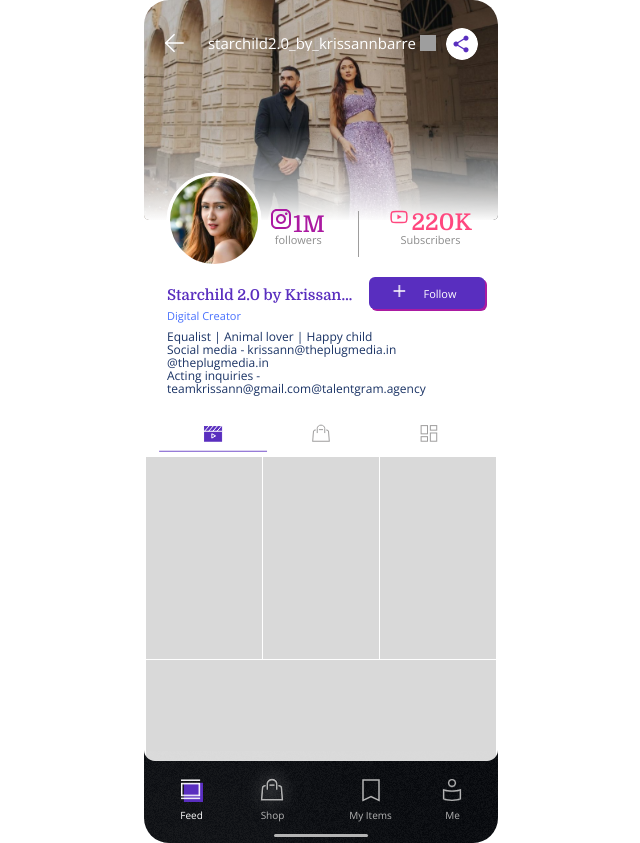
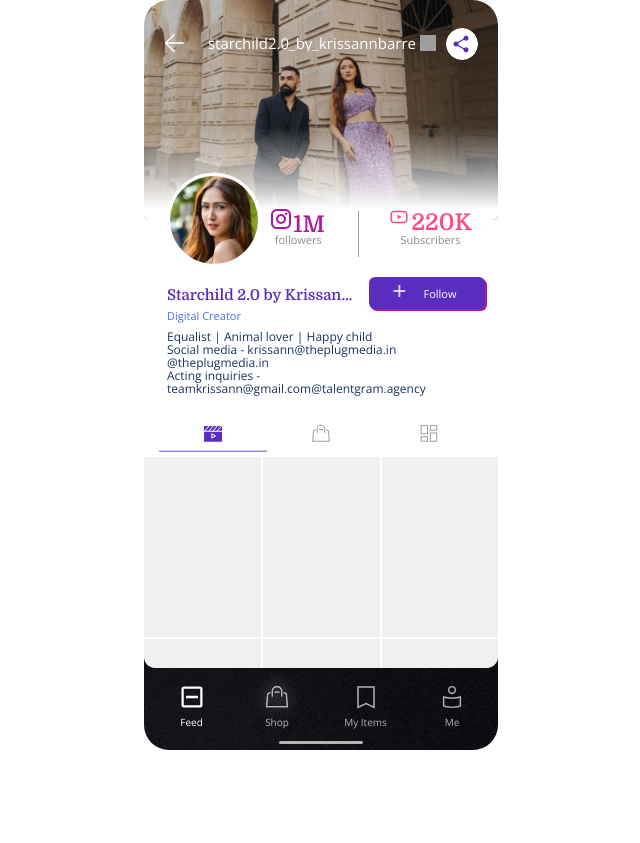
Before and after one commit to AshishAgnihotri96/redesyn, a React (Create React App) app: page / in a window 1280 px wide. Shown: the whole page, without its empty margins (319-959 px from the left). After the commit the page ends 800 px from the top, so only its background shows below. Built offline with nearby package versions, Linux system fonts and the light colour scheme; grey boxes are pictures that could not be loaded.

Commit message:
all changes

```diff
--- a/src/components/BottomNavUserEcosystem.css
+++ b/src/components/BottomNavUserEcosystem.css
@@ -37,37 +37,33 @@
   opacity: 0.5;
   z-index: 2;
 }
-.feed-icon {
-  height: 24px;
-  width: 24px;
-  position: relative;
-  object-fit: cover;
-}
 .profile-button {
   display: flex;
-  flex-direction: row;
-  align-items: flex-start;
-  justify-content: flex-start;
-  padding: 0 var(--padding-11xs) 0 var(--padding-12xs);
+  flex-direction: column;
+  align-items: center;
+  justify-content: center;
+
+  cursor: pointer;
+
+
 }
 .feed {
-  align-self: stretch;
   position: relative;
   line-height: 10px;
   display: inline-block;
   min-width: 27px;
+  margin-top: var(--gap-5xs); /* Add some margin to separate icon and text */
 }
 .navigation {
   width: 52px;
   display: flex;
   flex-direction: column;
-  align-items: flex-start;
-  justify-content: flex-start;
+  align-items: center;
+  justify-content: center;
   padding: 0 var(--padding-xs) 0 var(--padding-smi);
   box-sizing: border-box;
   gap: var(--gap-5xs);
   z-index: 3;
-  color: var(--color-white);
 }
 .shop-icon {
   height: 100%;
@@ -89,39 +85,35 @@
 .shop-label {
   height: 24px;
   display: flex;
-  flex-direction: row;
-  align-items: flex-start;
-  justify-content: flex-start;
-  padding: 0 var(--padding-11xs) 0 var(--padding-12xs);
-  box-sizing: border-box;
+  flex-direction: column;
+  align-items: center;
+  justify-content: center;
 }
 .shop {
-  align-self: stretch;
   position: relative;
   line-height: 10px;
   display: inline-block;
   min-width: 27px;
+  margin-top: var(--gap-5xs); /* Add some margin to separate icon and text */
 }
 .shop-items,
 .shop-parent {
   display: flex;
-  align-items: flex-start;
-  justify-content: flex-start;
+  align-items: center;
+  justify-content: center;
 }
 .shop-parent {
-  flex: 1;
   flex-direction: column;
   padding: 0 var(--padding-smi);
-  gap: var(--gap-5xs);
-  flex-shrink: 0;
 
 }
 .shop-items {
   width: 52px;
-  flex-direction: row;
+  flex-direction: column;
   padding: 0;
   box-sizing: border-box;
   z-index: 2;
+  cursor: pointer;
 }
 .my-items-icon {
   height: 24px;
@@ -130,36 +122,37 @@
 }
 .my-items-wrapper {
   display: flex;
-  flex-direction: row;
-  align-items: flex-start;
-  justify-content: flex-end;
-  padding: 0 var(--padding-xs) 0 var(--padding-smi);
+  flex-direction: column;
+  align-items: center;
+  justify-content: center;
 }
 .my-items {
-  align-self: stretch;
   position: relative;
   line-height: 10px;
   display: inline-block;
   min-width: 49px;
+  margin-top: var(--gap-5xs); /* Add some margin to separate icon and text */
 }
 .shop-items1 {
   width: 52px;
   display: flex;
   flex-direction: column;
-  align-items: flex-end;
-  justify-content: flex-start;
+  align-items: center;
+  justify-content: center;
   padding: 0 var(--padding-11xs) 0 var(--padding-12xs);
   box-sizing: border-box;
-  gap: var(--gap-5xs);
+
   z-index: 2;
+  cursor: pointer;
 }
 .shop-container {
   align-self: stretch;
   display: flex;
   flex-direction: row;
-  align-items: flex-start;
+  align-items: center;
   justify-content: space-between;
-  gap: var(--gap-xl);
+
+
 }
 .home-button {
   height: 3px;
@@ -172,8 +165,8 @@
 .home-button-container,
 .shop-container-parent {
   display: flex;
-  align-items: flex-start;
-  justify-content: flex-start;
+  align-items: center;
+
 }
 .home-button-container {
   align-self: stretch;
@@ -181,9 +174,10 @@
   padding: 0 var(--padding-10xl) 0 var(--padding-9xl);
 }
 .shop-container-parent {
-  width: 151px;
+  width: 141px;
   flex-direction: column;
   gap: var(--gap-sm);
+
 }
 .user-profile-my-profile-icon {
   width: 24px;
@@ -195,22 +189,23 @@
   line-height: 10px;
   display: inline-block;
   min-width: 15px;
+  margin-top: var(--gap-5xs); /* Add some margin to separate icon and text */
 }
 .me-wrapper {
   display: flex;
-  flex-direction: row;
-  align-items: flex-start;
-  justify-content: flex-end;
-  padding: 0 var(--padding-9xs) 0 var(--padding-8xs);
+  flex-direction: column;
+  align-items: center;
+  justify-content: center;
 }
 .navigation1 {
   display: flex;
   flex-direction: column;
-  align-items: flex-end;
-  justify-content: flex-start;
+  align-items: center;
+  justify-content: center;
   padding: 0 var(--padding-sm);
-  gap: var(--gap-5xs);
+
   z-index: 2;
+  cursor: pointer;
 }
 .bottom-nav-user-ecosystem {
   width: 100%;
@@ -234,3 +229,18 @@
   color: var(--color-darkgray-100);
   font-family: var(--font-open-sans);
 }
+
+/* Highlight selected item */
+.selected {
+  color: white;
+}
+
+.selected .icon {
+  color: white;
+}
+
+.selected .shop-icon,
+.selected .my-items-icon,
+.selected .user-profile-my-profile-icon {
+  filter: brightness(0) invert(1);
+}
--- a/src/components/BottomNavUserEcosystem.jsx
+++ b/src/components/BottomNavUserEcosystem.jsx
@@ -1,26 +1,31 @@
 import "./BottomNavUserEcosystem.css";
-import React from "react";
+import React, { useState } from "react";
 import PropTypes from "prop-types";
+import { FaRegMinusSquare } from "react-icons/fa";
+
 const BottomNavUserEcosystem = ({ className = "" }) => {
+  const [selected, setSelected] = useState("Feed");
+
   return (
     <footer className={`bottom-nav-user-ecosystem ${className}`}>
       <img className="subtract-icon" alt="" src="/subtract.svg" />
       <img className="noise-texture" alt="" src="/noise--texture@2x.png" />
       <div className="bottom-nav-user-ecosystem-child" />
       <div className="navigation">
-        <div className="profile-button">
-          <img
-            className="feed-icon"
-            loading="lazy"
-            alt=""
-            src="/feed-icon@2x.png"
-          />
+        <div
+          className={`profile-button ${selected === "Feed" ? "selected" : ""}`}
+          onClick={() => setSelected("Feed")}
+        >
+          <FaRegMinusSquare size={24} className="icon" />
+          <div className="feed">Feed</div>
         </div>
-        <div className="feed">Feed</div>
       </div>
       <div className="shop-container-parent">
         <div className="shop-container">
-          <div className="shop-items">
+          <div
+            className={`shop-items ${selected === "Shop" ? "selected" : ""}`}
+            onClick={() => setSelected("Shop")}
+          >
             <div className="shop-parent">
               <div className="shop-label">
                 <div className="wrapper-shop-icon">
@@ -35,7 +40,12 @@ const BottomNavUserEcosystem = ({ className = "" }) => {
               <div className="shop">Shop</div>
             </div>
           </div>
-          <div className="shop-items1">
+          <div
+            className={`shop-items1 ${
+              selected === "My Items" ? "selected" : ""
+            }`}
+            onClick={() => setSelected("My Items")}
+          >
             <div className="my-items-wrapper">
               <img
                 className="my-items-icon"
@@ -51,7 +61,10 @@ const BottomNavUserEcosystem = ({ className = "" }) => {
           <div className="home-button" />
         </div>
       </div>
-      <div className="navigation1">
+      <div
+        className={`navigation1 ${selected === "Me" ? "selected" : ""}`}
+        onClick={() => setSelected("Me")}
+      >
         <img
           className="user-profile-my-profile-icon"
           loading="lazy"
--- a/src/components/GridContainer.css
+++ b/src/components/GridContainer.css
@@ -1,59 +1,37 @@
-.highlight-items,
-.highlight-items1 {
-  height: 202px;
-  width: 128px;
-  position: absolute;
-  margin: 0 !important;
-  bottom: -19px;
-  background-color: var(--color-gainsboro);
+.outer-container {
+  /* Set the desired height for the scrollable area */
+  overflow-y: auto; /* Enable vertical scrolling */
+
+  width: 100%;
+  height: 220px; /* Set the desired height for the scrollable area */
+  overflow-y: auto;
+
 }
-.highlight-items {
-  left: 0;
+.outer-container::-webkit-scrollbar {
+  width: 0; /* Width of the scrollbar */
+  background: transparent; /* Color of the scrollbar */
 }
-.highlight-items1 {
-  left: calc(50% - 64px);
+
+.outer-container {
+  -ms-overflow-style: none; /* IE and Edge */
+  scrollbar-width: none; /* Firefox */
 }
-.highlight-items2,
-.highlight-items3,
-.highlight-items4,
-.highlight-items5 {
-  align-self: stretch;
-  flex: 1;
-  position: relative;
-  background-color: var(--color-gainsboro);
-}
-.grid-row1,
-.grid-row2 {
-  flex: 1;
-  gap: var(--gap-12xs);
-}
-.grid-row2 {
-  height: 405px;
-  display: flex;
-  flex-direction: column;
-  align-items: flex-start;
-  justify-content: flex-start;
-}
-.grid-row1 {
-  height: 386px;
-  padding: 0 0 var(--padding-165xl);
+.grid-container {
+  display: grid;
+  grid-template-columns: repeat(3, 117px);
+  grid-template-rows: repeat(2, 180px);
+  gap: 2px; /* Adjust the gap between grid items if needed */
+
   box-sizing: border-box;
 }
-.grid-container,
-.grid-row,
-.grid-row1 {
-  display: flex;
-  flex-direction: row;
-  align-items: flex-start;
-  justify-content: flex-start;
-  max-width: 100%;
+
+.grid-item {
+  background-color: #f0f0f0;
 }
-.grid-row {
-  flex: 1;
-  position: relative;
+
+.grid-container1 {
+  width: 100%;
+
+  margin-bottom: 80px;
+
 }
-.grid-container {
-  align-self: stretch;
-  padding: 0 var(--padding-11xs);
-  box-sizing: border-box;
-}
--- a/src/components/GridContainer.jsx
+++ b/src/components/GridContainer.jsx
@@ -3,16 +3,16 @@ import React from "react";
 import PropTypes from "prop-types";
 const GridContainer = ({ className = "" }) => {
   return (
-    <div className={`grid-container ${className}`}>
-      <div className="grid-row">
-        <div className="highlight-items" />
-        <div className="highlight-items1" />
-        <div className="grid-row1">
-          <div className="highlight-items2" />
-          <div className="highlight-items3" />
-          <div className="grid-row2">
-            <div className="highlight-items4" />
-            <div className="highlight-items5" />
+    <div className={`grid-container1`}>
+      <div className="grid-row1">
+        <div className={`outer-container ${className}`}>
+          <div className="grid-container">
+            <div className="grid-item"></div>
+            <div className="grid-item"></div>
+            <div className="grid-item"></div>
+            <div className="grid-item"></div>
+            <div className="grid-item"></div>
+            <div className="grid-item"></div>
           </div>
         </div>
       </div>
--- a/src/components/Header.css
+++ b/src/components/Header.css
@@ -120,7 +120,7 @@
   left: 0;
   width: 100%;
   height: 50%; /* Adjust the height as needed */
-  background: linear-gradient(to bottom, rgba(355, 255, 255, 0) 0%, rgba(255, 255, 255, 1) 75%);
+  background: linear-gradient(to bottom, rgba(355, 255, 255, 0) 0%, rgba(255, 255, 255, 1) 65%);
   filter: blur(0px); /* Increase the blur effect */
   z-index: 1;
 }
--- a/src/pages/Store.css
+++ b/src/pages/Store.css
@@ -166,5 +166,7 @@
   color: #ab1aa1;
   font-family: var(--font-domine);
 
+  height: 750px;
+
 
 }
```
Also changed, not shown: package.json (+5 -4 lines), 1 other file (tests, documents, lock files or other folders).
